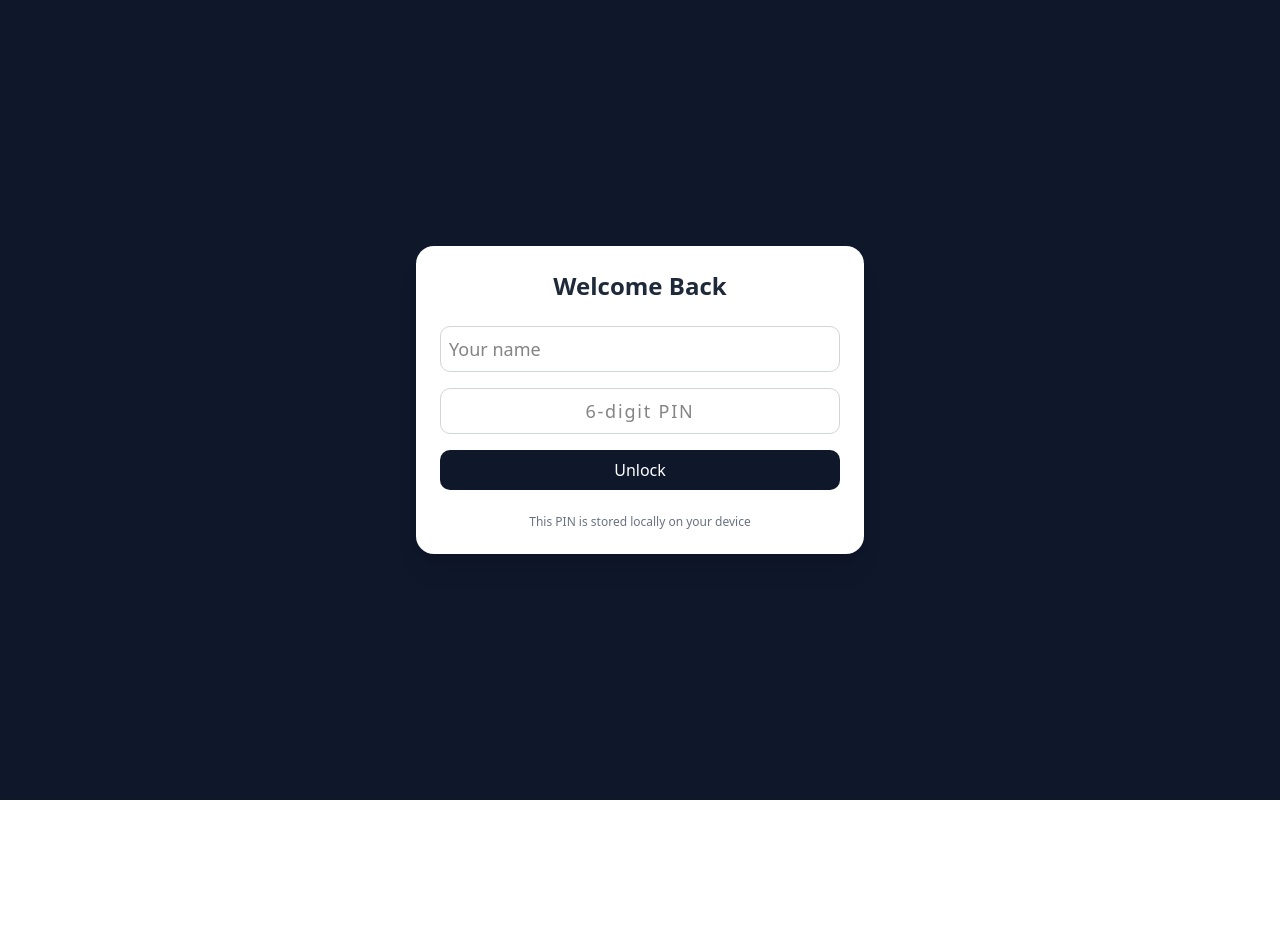
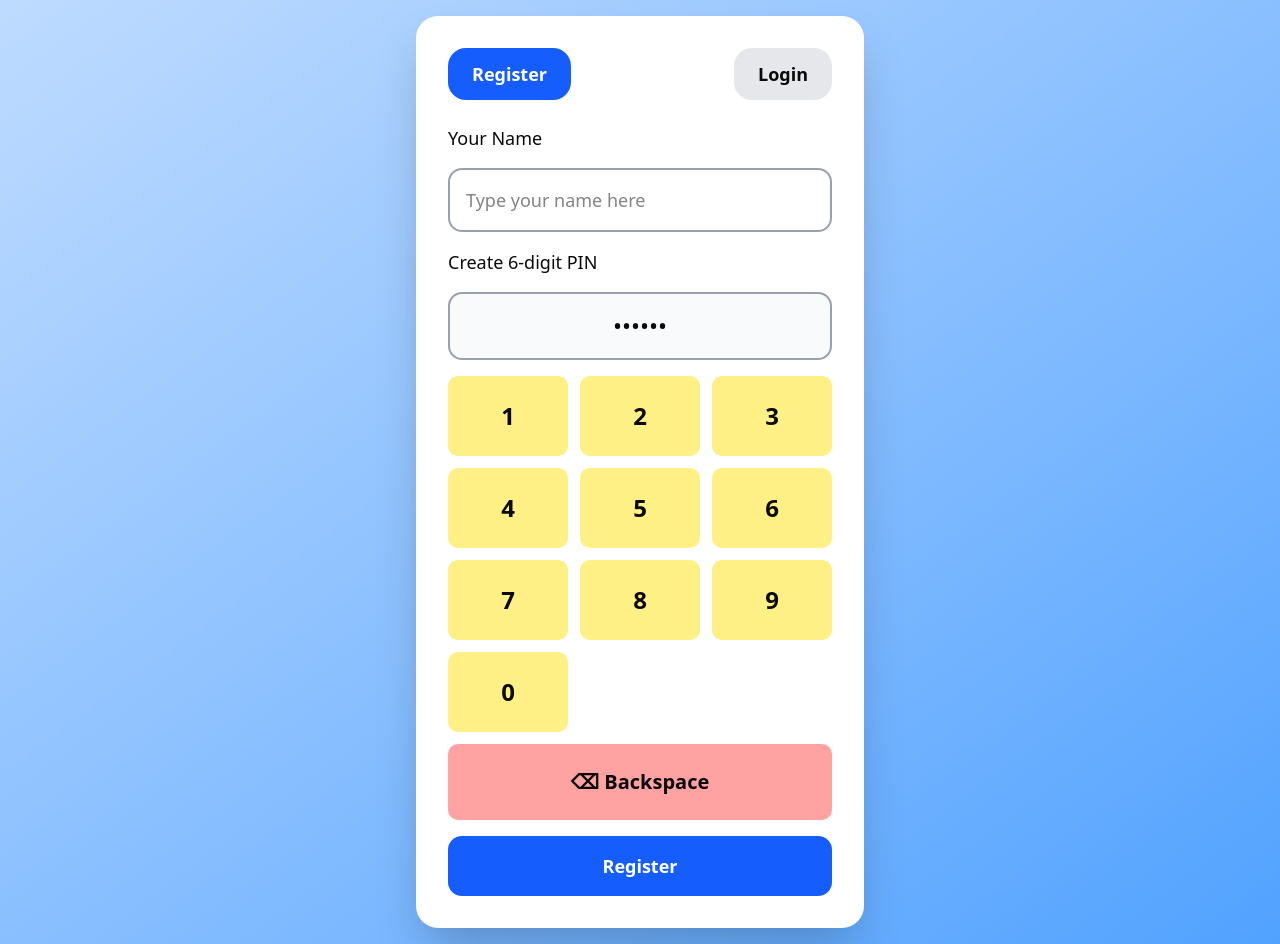
Before and after one commit to OzilooG/MoneyApp, a Next.js app in the folder moneyapp/: page / in a window 1280 px wide. Before the commit the page ends 800 px from the top, so only its background shows below. Built offline with nearby package versions, Linux system fonts and the light colour scheme.

Commit message:
Functioning login and register

```diff
--- a/moneyapp/app/page.tsx
+++ b/moneyapp/app/page.tsx
@@ -1,77 +1,252 @@
 "use client";
 
-import { useState } from "react";
+import React, { useState, useEffect } from "react";
+import { useForm } from "react-hook-form";
 import { useRouter } from "next/navigation";
 
-export default function LoginPage() {
+const EMOJIS = ["🟢", "🔵", "🟡", "🟠", "🟣", "🟥", "🟦", "🟨"];
+
+function AuthPage() {
   const router = useRouter();
+  const [message, setMessage] = useState("");
+  const [isLogin, setIsLogin] = useState(false);
+  const [pinInput, setPinInput] = useState("");
+  const [selectedUser, setSelectedUser] = useState("");
+  const [users, setUsers] = useState<{ name: string; emoji: string }[]>([]);
 
-  const [name, setName] = useState("");
-  const [pin, setPin] = useState("");
-  const [error, setError] = useState("");
+  const { register: registerRegister, handleSubmit: handleRegisterSubmit, formState: { errors: registerErrors }, reset: resetRegister } = useForm();
+  const { handleSubmit: handleLoginSubmit } = useForm();
 
-  function handleLogin(e) {
-    e.preventDefault();
-    setError("");
+  // Load all registered users
+  const loadUsers = () => {
+    const keys = Object.keys(localStorage)
+      .filter((key) => key.startsWith("user-"))
+      .map((key) => key.replace("user-", ""));
+    const userList = keys.map((name, index) => ({
+      name,
+      emoji: EMOJIS[index % EMOJIS.length],
+    }));
+    setUsers(userList);
+  };
 
-    if (!name || !pin) {
-      setError("Please enter your name and PIN");
+  useEffect(() => {
+    loadUsers();
+  }, []);
+
+  const appendPin = (digit: string) => {
+    if (pinInput.length < 6) setPinInput(pinInput + digit);
+  };
+
+  const backspacePin = () => setPinInput(pinInput.slice(0, -1));
+
+  // Register user
+  const onRegister = (data: any) => {
+    const trimmedName = data.name.trim();
+    if (!/^\d{6}$/.test(pinInput)) {
+      setMessage("Your PIN must have exactly 6 digits");
       return;
     }
 
-    if (!/^\d{6}$/.test(pin)) {
-      setError("PIN must be exactly 6 digits");
+    const existingUser = localStorage.getItem(`user-${trimmedName}`);
+    if (existingUser) {
+      setMessage("This name is already registered. Try another!");
       return;
     }
 
-    // 🔐 Demo PIN auth (local only)
-    localStorage.setItem("isLoggedIn", "true");
-    localStorage.setItem("userName", name);
-    router.push("/login");
+    localStorage.setItem(`user-${trimmedName}`, JSON.stringify({ name: trimmedName, pin: pinInput }));
+    setMessage(`Hi ${trimmedName}! You are now registered!`);
+    resetRegister();
+    setPinInput("");
+    loadUsers();
+  };
+
+  // Login user
+  const onLogin = () => {
+    if (!selectedUser) {
+      setMessage("Please select your account");
+      return;
     }
 
+    if (!/^\d{6}$/.test(pinInput)) {
+      setMessage("Your PIN must have exactly 6 digits");
+      return;
+    }
+
+    const existingUserRaw = localStorage.getItem(`user-${selectedUser}`);
+    if (!existingUserRaw) {
+      setMessage("We could not find this account. Try again!");
+      return;
+    }
+
+    let existingUser;
+    try {
+      existingUser = JSON.parse(existingUserRaw);
+    } catch (e) {
+      setMessage("Error reading account data. Please delete and register again.");
+      return;
+    }
+
+    // Debug logging - REMOVE AFTER TESTING
+    console.log("Stored user data:", existingUser);
+    console.log("Stored PIN:", existingUser.pin);
+    console.log("Input PIN:", pinInput);
+    console.log("PIN match:", existingUser.pin === pinInput);
+
+    if (!existingUser || !existingUser.pin) {
+      setMessage("This account has no valid PIN. Please delete and register again.");
+      return;
+    }
+
+    if (existingUser.pin !== pinInput) {
+      setMessage("Oops! PIN is incorrect. Try again.");
+      return;
+    }
+
+    setMessage(`Welcome back, ${selectedUser}!`);
+    localStorage.setItem("userName", selectedUser);
+    localStorage.setItem("isLoggedIn", "true");
+
+    // Small delay before redirect to show success message
+    setTimeout(() => {
+      router.push("/main");
+    }, 500);
+  };
+
+  // Delete account
+  const handleDeleteUser = (username: string) => {
+    if (confirm(`Are you sure you want to delete ${username}?`)) {
+      localStorage.removeItem(`user-${username}`);
+      setMessage(`${username} has been deleted.`);
+      if (selectedUser === username) setSelectedUser("");
+      loadUsers();
+    }
+  };
+
+  // Numpad component
+  const Numpad = () => {
+    const digits = ["1","2","3","4","5","6","7","8","9","0"];
     return (
-    <div className="min-h-screen bg-slate-900 flex items-center justify-center p-6">
-      <div className="w-full max-w-md bg-white rounded-2xl shadow-xl p-6 space-y-6">
-        <h1 className="text-2xl font-semibold text-center text-gray-800">
-          Welcome Back
-        </h1>
+      <div className="grid grid-cols-3 gap-3 mt-2">
+        {digits.map((d) => (
+          <button
+            key={d}
+            type="button"
+            onClick={() => appendPin(d)}
+            className="p-6 text-2xl font-bold bg-yellow-200 rounded-lg hover:bg-yellow-300 focus:outline-none focus:ring-2 focus:ring-yellow-400"
+          >
+            {d}
+          </button>
+        ))}
+        <button
+          type="button"
+          onClick={backspacePin}
+          className="col-span-3 p-6 text-xl font-bold bg-red-300 rounded-lg hover:bg-red-400 focus:outline-none focus:ring-2 focus:ring-red-500"
+        >
+          ⌫ Backspace
+        </button>
+      </div>
+    );
+  };
 
-        <form onSubmit={handleLogin} className="space-y-4">
+  return (
+    <div className="min-h-screen flex items-center justify-center bg-gradient-to-br from-blue-200 to-blue-400 p-4">
+      <div className="bg-white rounded-3xl shadow-2xl p-8 w-full max-w-md">
+        {/* Toggle Buttons */}
+        <div className="flex justify-between mb-6">
+          <button
+            type="button"
+            className={`px-6 py-3 rounded-2xl text-lg font-semibold ${!isLogin ? "bg-blue-600 text-white" : "bg-gray-200"}`}
+            onClick={() => { setIsLogin(false); setMessage(""); setPinInput(""); setSelectedUser(""); }}
+          >
+            Register
+          </button>
+          <button
+            type="button"
+            className={`px-6 py-3 rounded-2xl text-lg font-semibold ${isLogin ? "bg-blue-600 text-white" : "bg-gray-200"}`}
+            onClick={() => { setIsLogin(true); setMessage(""); setPinInput(""); setSelectedUser(""); }}
+          >
+            Login
+          </button>
+        </div>
+
+        {/* REGISTER FORM */}
+        {!isLogin ? (
+          <form onSubmit={handleRegisterSubmit(onRegister)} className="space-y-4">
+            <label className="block text-lg font-medium">Your Name</label>
             <input
               type="text"
-            placeholder="Your name"
-            value={name}
-            onChange={(e) => setName(e.target.value)}
-            className="w-full border border-gray-300 rounded-lg p-2 text-lg focus:outline-none focus:ring-2 focus:ring-slate-800"
+              {...registerRegister("name", { required: true })}
+              placeholder="Type your name here"
+              className="w-full p-4 text-lg border-2 border-gray-400 rounded-xl focus:outline-none focus:ring-2 focus:ring-blue-400"
             />
+            {registerErrors.name && <p className="text-red-600 text-base">Please enter your name</p>}
 
-          <input
-            type="password"
-            inputMode="numeric"
-            maxLength={6}
-            placeholder="6-digit PIN"
-            value={pin}
-            onChange={(e) => setPin(e.target.value)}
-            className="w-full border border-gray-300 rounded-lg p-2 text-lg tracking-widest text-center focus:outline-none focus:ring-2 focus:ring-slate-800"
-          />
-
-          {error && (
-            <p className="text-red-600 text-sm text-center">{error}</p>
-          )}
+            <label className="block text-lg font-medium">Create 6-digit PIN</label>
+            <div className="p-4 border-2 border-gray-400 rounded-xl bg-gray-50 text-2xl text-center">
+              {pinInput || "••••••"}
+            </div>
+            <Numpad />
 
             <button
               type="submit"
-            className="w-full bg-slate-900 hover:bg-slate-800 text-white font-medium py-2 rounded-lg transition"
+              className="w-full bg-blue-600 text-white py-4 rounded-xl text-lg font-bold hover:bg-blue-700 transition"
             >
-            Unlock
+              Register
             </button>
           </form>
+        ) : (
+          // LOGIN SECTION
+          <div className="space-y-4">
+            <label className="block text-lg font-medium">Select Your Account</label>
+            <div className="flex flex-col gap-2">
+              {users.length === 0 && <p className="text-gray-600">No accounts yet</p>}
+              {users.map((user) => (
+                <div key={user.name} className="flex items-center gap-2">
+                  <button
+                    type="button"
+                    onClick={() => {
+                      setSelectedUser(user.name);
+                      setMessage("");
+                    }}
+                    className={`px-4 py-2 rounded-lg border-2 text-lg font-semibold flex items-center gap-2 ${
+                      selectedUser === user.name ? "bg-blue-500 text-white border-blue-500" : "bg-gray-200 border-gray-400"
+                    }`}
+                  >
+                    <span>{user.emoji}</span> <span>{user.name}</span>
+                  </button>
+                  <button
+                    type="button"
+                    onClick={() => handleDeleteUser(user.name)}
+                    className="px-2 py-1 text-red-600 font-bold rounded-lg hover:bg-red-100"
+                  >
+                    Delete
+                  </button>
+                </div>
+              ))}
+            </div>
 
-        <p className="text-xs text-center text-gray-500">
-          This PIN is stored locally on your device
-        </p>
+            <label className="block text-lg font-medium mt-4">Enter your 6-digit PIN</label>
+            <div className="p-4 border-2 border-gray-400 rounded-xl bg-gray-50 text-2xl text-center">
+              {pinInput || "••••••"}
+            </div>
+            <Numpad />
+
+            <button
+              type="button"
+              onClick={onLogin}
+              className="w-full bg-blue-600 text-white py-4 rounded-xl text-lg font-bold hover:bg-blue-700 transition"
+            >
+              Login
+            </button>
+          </div>
+        )}
+
+        {message && (
+          <p className="mt-4 text-center text-green-700 font-bold text-lg">{message}</p>
+        )}
       </div>
     </div>
   );
 }
+
+export default AuthPage;
--- /dev/null
+++ b/moneyapp/app/register/page.tsx
@@ -0,0 +1,58 @@
+import React from "react";
+import { useForm } from "react-hook-form";
+
+function Register() {
+    const {
+        register,
+        handleSubmit,
+        formState: { errors },
+    } = useForm();
+
+    const onSubmit = (data) => {
+        const existingUser = JSON.parse(localStorage.getItem(data.email));
+        if (existingUser) {
+            console.log("Email is already registered!");
+        } else {
+            const userData = {
+                name: data.name,
+                email: data.email,
+                password: data.password,
+            };
+            localStorage.setItem(data.email, JSON.stringify(userData));
+            console.log(data.name + " has been successfully registered");
+        }
+    };
+
+    return (
+        <>
+            <h2>Registration Form</h2>
+
+            <form className="App" onSubmit={handleSubmit(onSubmit)}>
+                <input
+                    type="text"
+                    {...register("name", { required: true })}
+                    placeholder="Name"
+                />
+                {errors.name && <span style={{ color: "red" }}>*Name* is mandatory</span>}
+
+                <input
+                    type="email"
+                    {...register("email", { required: true })}
+                    placeholder="Email"
+                />
+                {errors.email && <span style={{ color: "red" }}>*Email* is mandatory</span>}
+
+                <input
+                    type="password"
+                    {...register("password", { required: true })}
+                    placeholder="Password"
+                />
+                {errors.password && <span style={{ color: "red" }}>*Password* is mandatory</span>}
+
+                <input type="submit" style={{ backgroundColor: "#a1eafb" }} />
+            </form>
+        </>
+    );
+}
+
+export default Register;
--- a/moneyapp/package.json
+++ b/moneyapp/package.json
@@ -17,6 +17,8 @@
     "radix-ui": "^1.4.3",
     "react": "19.2.3",
     "react-dom": "19.2.3",
+    "react-hook-form": "^7.71.1",
+    "sonner": "^2.0.7",
     "tailwind-merge": "^3.4.1"
   },
   "devDependencies": {
```
Also changed, not shown: moneyapp/app/main/page.tsx (renamed from moneyapp/app/login/page.tsx, +36 -30 lines), 1 other file (tests, documents, lock files or other folders). Lines whose indentation alone changed are shown as unchanged.
